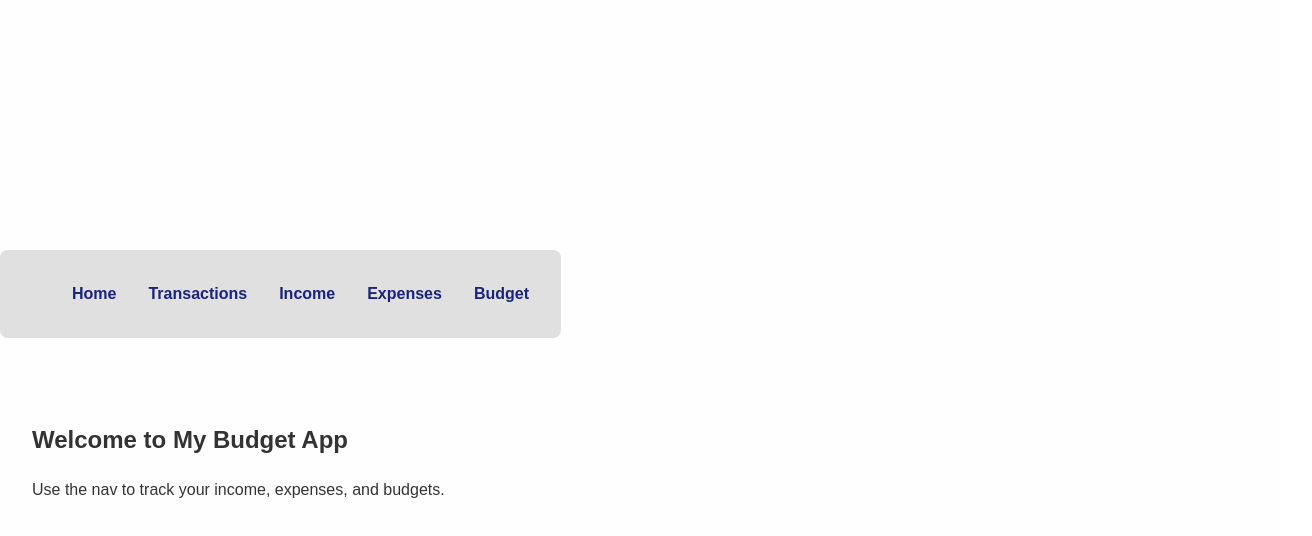
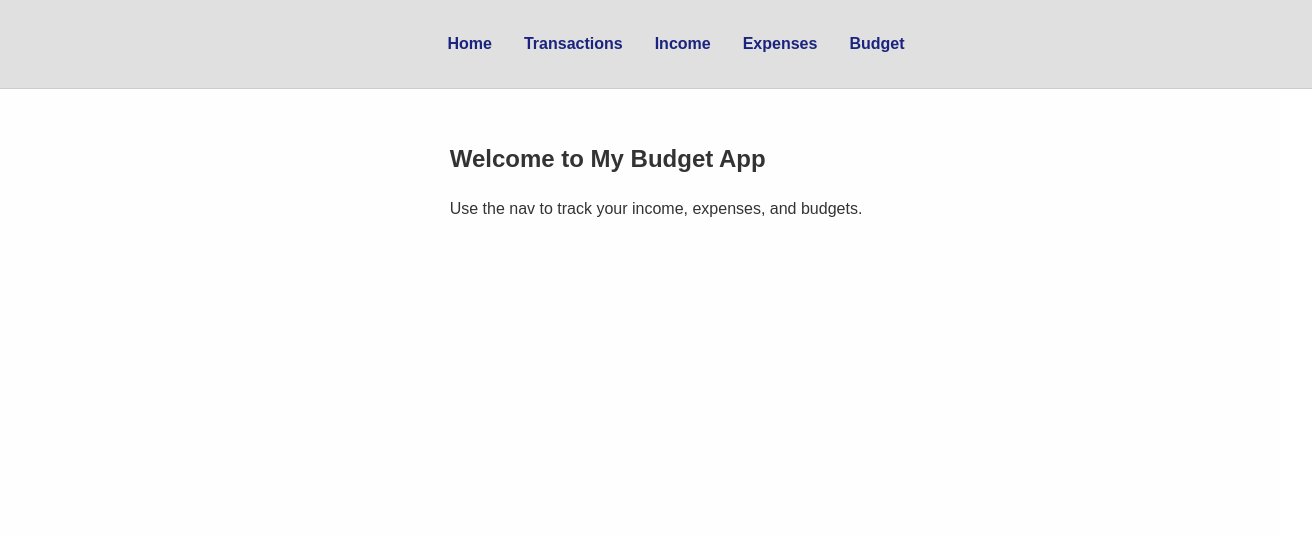
Before and after one commit to Mikail7908/Personal-Budget-App, a React (Vite) app in the folder frontend/: page / in a window 1280 px wide. Shown: the top 536 px of the page, 1312 px wide, since content can reach past the window. Built offline with nearby package versions, Linux system fonts and the light colour scheme.

Commit message:
updated styling for nav bar so doesnt shift when different pages selected

```diff
--- a/frontend/src/App.css
+++ b/frontend/src/App.css
@@ -5,27 +5,50 @@ body {
   background-color: #fefefe;
   color: #333;
   font-family: Arial, sans-serif;
+  box-sizing: border-box;
 }
 
-/* Main app wrapper */
+/* Main app layout */
 .app {
+  display: flex;
+  flex-direction: column;
+  align-items: center;
+  min-height: 100vh;
+  max-width: 900px;
+  margin: 0 auto;
   padding: 2rem;
-  max-width: 900px;
-  margin: auto;
 }
 
-/* Navigation bar */
+/* Each page content wrapper */
+.page {
+  width: 100%;
+  max-width: 900px;
+  margin: 0 auto;
+  padding: 2rem;
+  box-sizing: border-box;
+}
+
+/* Full width navbar container */
+nav {
+  width: 100vw;
+  background-color: #e0e0e0;
+  border-bottom: 1px solid #ccc;
+  position: sticky;
+  top: 0;
+  z-index: 100;
+}
+
+/* Nav list styling */
 .nav {
   display: flex;
   justify-content: center;
-  gap: 1rem;
+  gap: 1.5rem;
+  list-style: none;
   padding: 1rem;
-  background-color: #e0e0e0;
-  border-radius: 0.5rem;
-  margin-bottom: 2rem;
-  list-style: none;
+  margin: 0;
 }
 
+/* Nav items */
 .nav li {
   display: inline;
 }
@@ -36,6 +59,7 @@ body {
   font-weight: bold;
   padding: 0.5rem 1rem;
   border-radius: 0.5rem;
+  transition: background-color 0.2s ease;
 }
 
 .nav a:hover {
```
